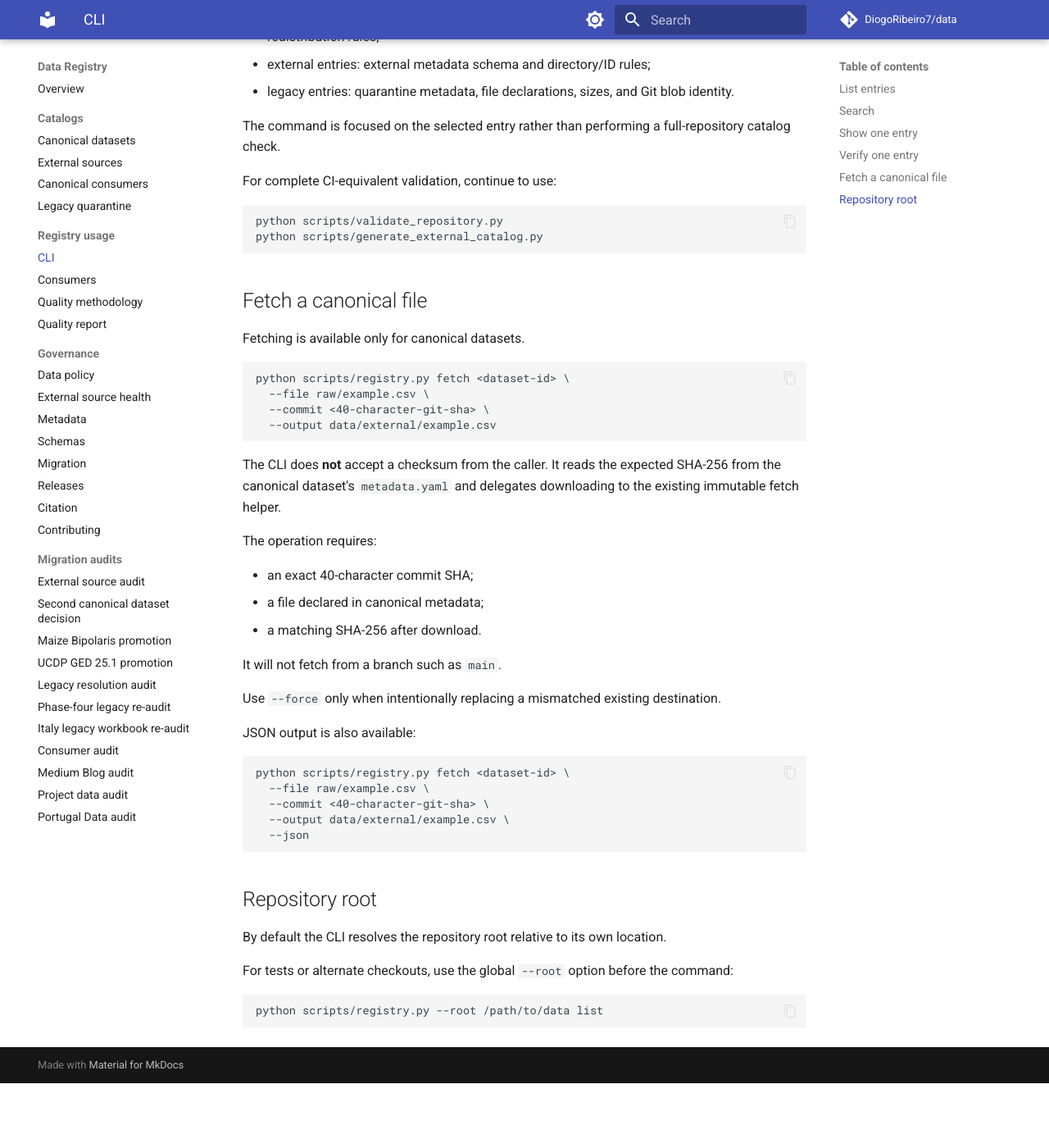
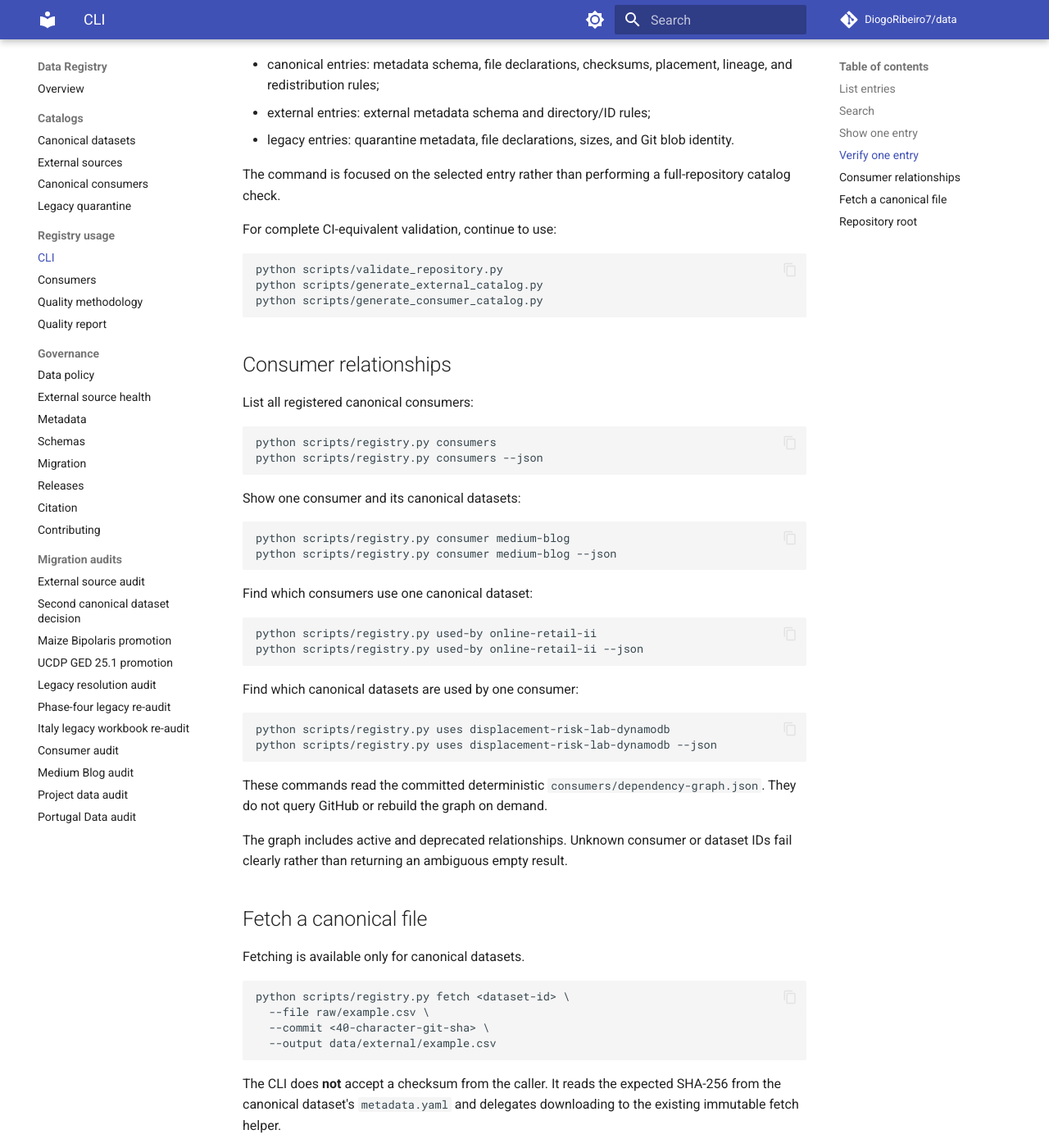
Before and after one commit to DiogoRibeiro7/data, an MkDocs documentation site: the page built from docs/CLI.md, in a window 1280 px wide and 1400 px high, scrolled down 1309 px. Shown: the whole window at 82% size. Built offline with MkDocs 1.6.1 and Material for MkDocs 9.7.7, drawn with Linux system fonts in a browser that asks for light colours; comment, search, counter and statistics services are not loaded; before the commit the page ends 2630 px from its top, so only the background shows below that; some of the changed text lies outside the part shown.

Commit message:
docs: document consumer dependency CLI

````diff
--- a/docs/CLI.md
+++ b/docs/CLI.md
@@ -1,10 +1,11 @@
 # Registry CLI
 
-The local registry CLI provides a lightweight interface over the repository's three data layers:
+The local registry CLI provides a lightweight interface over the repository's three data layers plus the canonical consumer relationship graph:
 
 - canonical datasets under `datasets/`;
 - external source records under `external/`;
-- legacy quarantine packages under `legacy/`.
+- legacy quarantine packages under `legacy/`;
+- canonical consumer relationships generated from `consumers/`.
 
 It runs directly from the repository and does not require a service or database.
 
@@ -65,7 +66,46 @@ For complete CI-equivalent validation, continue to use:
 ```bash
 python scripts/validate_repository.py
 python scripts/generate_external_catalog.py
+python scripts/generate_consumer_catalog.py
 ```
+
+
+## Consumer relationships
+
+List all registered canonical consumers:
+
+```bash
+python scripts/registry.py consumers
+python scripts/registry.py consumers --json
+```
+
+Show one consumer and its canonical datasets:
+
+```bash
+python scripts/registry.py consumer medium-blog
+python scripts/registry.py consumer medium-blog --json
+```
+
+Find which consumers use one canonical dataset:
+
+```bash
+python scripts/registry.py used-by online-retail-ii
+python scripts/registry.py used-by online-retail-ii --json
+```
+
+Find which canonical datasets are used by one consumer:
+
+```bash
+python scripts/registry.py uses displacement-risk-lab-dynamodb
+python scripts/registry.py uses displacement-risk-lab-dynamodb --json
+```
+
+These commands read the committed deterministic
+`consumers/dependency-graph.json`. They do not query GitHub or rebuild the
+graph on demand.
+
+The graph includes active and deprecated relationships. Unknown consumer or
+dataset IDs fail clearly rather than returning an ambiguous empty result.
 
 ## Fetch a canonical file
 
````
